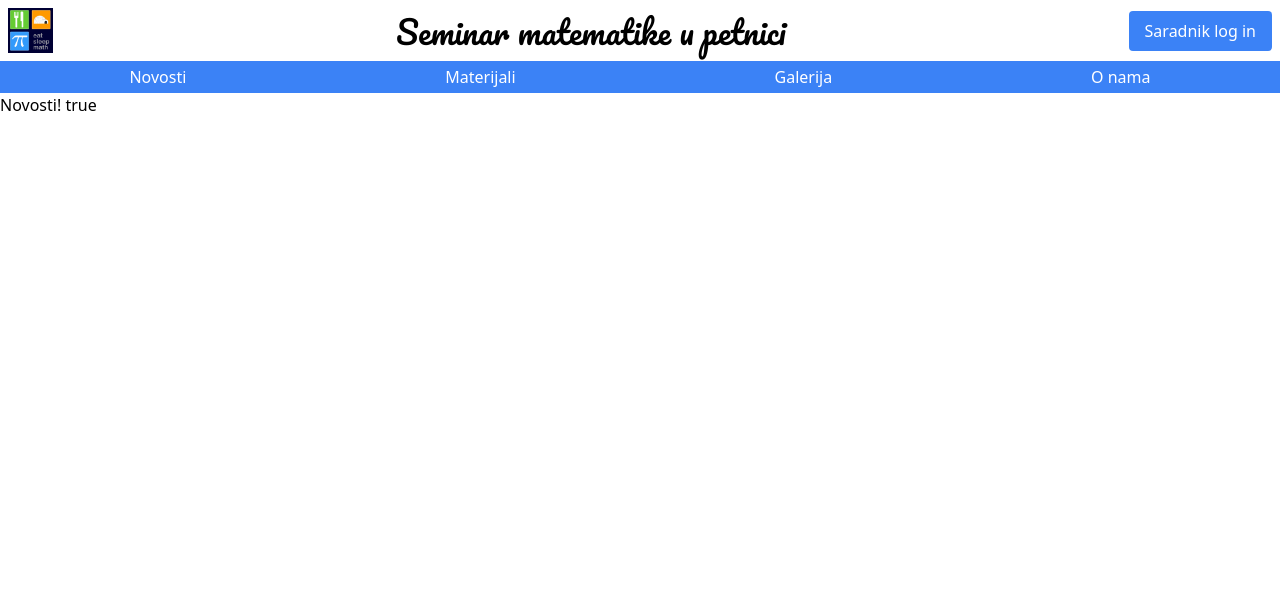
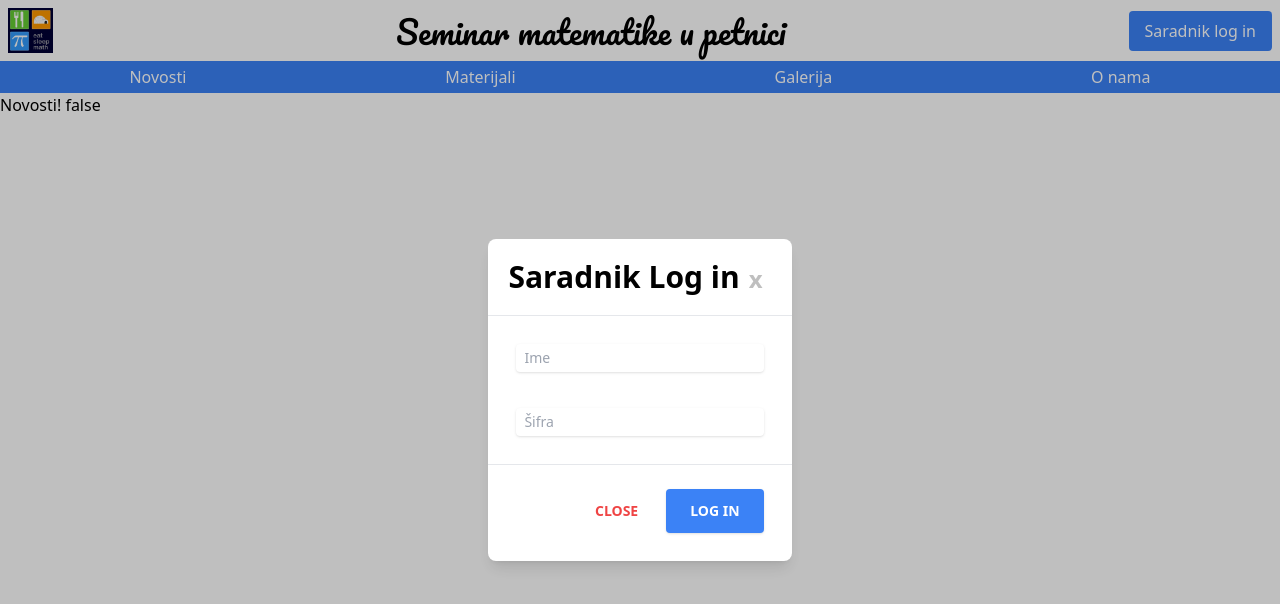
Before and after one commit to Djolest/ispmat, a Next.js app in the folder petmat/: page /novosti in a window 1280 px wide. Both pictures are taken after a click on the button "Saradnik log in". Shown: the top 604 px of the page. Built offline with nearby package versions, Linux system fonts and the light colour scheme.

Commit message:
Napravljena log in forma za Sradnika

```diff
--- /dev/null
+++ b/petmat/app/lib/autho.js
@@ -0,0 +1,4 @@
+export const auth = (props) => {
+    if(props.ime == 'Saradnik' && props.pass == 'Zoooks') return true
+    return false
+}
--- a/petmat/app/ui/title.tsx
+++ b/petmat/app/ui/title.tsx
@@ -2,13 +2,113 @@
 
 import Link from "next/link"
 import Image from "next/image"
-import { useContext } from "react";
+import { useContext, useState } from "react";
 import { isSaradnikContext } from "./../layout";
+import { auth } from "./../lib/autho";
+import { FormEvent } from "react";
 
 
 export default function Title (props:any) {
     //console.log(props);
     const isSaradnik = useContext(isSaradnikContext);
+
+    const [showModal, setShowModal] = useState(false);
+
+    function Modal(){
+        function onSubmit(event: FormEvent<HTMLFormElement>){
+            console.log('onSubmit pozvan!');
+            event.preventDefault();
+            const formData = new FormData(event.currentTarget);
+            //console.log(formData);
+            const name = formData.get('Ime');
+            const pass = formData.get('Sifra');
+            const oce = auth({ime: name, pass: pass});
+            console.log(oce);
+            if(oce){
+                props.setSaradnik(true);
+                alert('Dobrodošli saradniče!');
+                setShowModal(false)
+                return true
+            }else{
+                alert('Pogrešno ime ili šifra');
+                return false;
+            }
+        }
+
+        return (showModal ?
+        <>
+          <div
+            className="justify-center items-center flex overflow-x-hidden overflow-y-auto fixed inset-0 z-50 outline-none focus:outline-none"
+          >
+            <div className="relative w-auto my-6 mx-auto max-w-3xl">
+              {/*content*/}
+              <div className="border-0 rounded-lg shadow-lg relative flex flex-col w-full bg-white outline-none focus:outline-none">
+                {/*header*/}
+                <div className="flex items-start justify-between p-5 border-b border-solid border-blueGray-200 rounded-t">
+                  <h3 className="text-3xl font-semibold">
+                    Saradnik Log in
+                  </h3>
+                  <button
+                    className="p-1 ml-auto bg-transparent border-0 text-black opacity-50 float-right text-3xl leading-none font-semibold outline-none focus:outline-none"
+                    onClick={() => setShowModal(false)}
+                  >
+                    <span className="bg-transparent text-black opacity-50 h-6 w-6 text-2xl block outline-none focus:outline-none">
+                      x
+                    </span>
+                  </button>
+                </div>
+                {/*body*/}
+                <form onSubmit={onSubmit}>
+                    <div className="m-5 p-2">
+                        <input type="text" name="Ime" autoComplete="name" placeholder="Ime" className="px-2 py-1 placeholder-blueGray-300 text-blueGray-600 relative bg-white rounded text-sm shadow outline-none focus:outline-none focus:ring w-full"/>
+                    </div>
+                    <div className="m-5 p-2">
+                        <input type="password" name="Sifra" autoComplete="password" placeholder="Šifra" className="px-2 py-1 placeholder-blueGray-300 text-blueGray-600 relative bg-white rounded text-sm  shadow outline-none focus:outline-none focus:ring w-full"/>
+                    </div>
+
+
+                    {/*footer*/}
+                    <div className="flex items-center justify-end p-6 border-t border-solid border-blueGray-200 rounded-b">
+                        <button
+                        className="text-red-500 background-transparent font-bold uppercase px-6 py-2 text-sm outline-none focus:outline-none mr-1 mb-1 ease-linear transition-all duration-150"
+                        type="button"
+                        onClick={() => setShowModal(false)}
+                        >
+                        Close
+                        </button>
+                        <button
+                        className="bg-blue-500 text-white active:bg-blue-600 font-bold uppercase text-sm px-6 py-3 rounded shadow hover:shadow-lg outline-none focus:outline-none mr-1 mb-1 ease-linear transition-all duration-150"
+                        type="submit"
+                        onClick={() => {}}
+                        >
+                        Log in
+                        </button>
+                    </div>
+                </form>
+              </div>
+            </div>
+          </div>
+          <div className="opacity-25 fixed inset-0 z-40 bg-black"></div>
+        </>
+        : null);
+    }
+
+    function Button(){
+        if(!isSaradnik){
+            return (
+                <button onClick={() => setShowModal(true)} className="rounded bg-blue-500 py-2 px-4 text-white m-2">
+                    Saradnik log in
+                </button>
+            );
+        }else{
+            return (
+                <button onClick={() => props.setSaradnik(false)} className="rounded bg-blue-500 py-2 px-4 text-white m-2">
+                    Saradnik log out
+                </button>
+            );
+        }
+    }
+
     return (
         <div className="flex items-center justify-between">
             <Image
@@ -21,9 +121,8 @@
             <Link href="/">
                 <h1 className="text-[2rem] inline m-2 font-['Pacifico']">Seminar matematike u petnici</h1>
             </Link>
-            <button onClick={() => {props.setSaradnik(!isSaradnik)}} className="rounded bg-blue-500 py-2 px-4 text-white m-2">
-                Saradnik log in
-            </button>
+            <Button />
+            <Modal />
         </div>
     )
 }
--- a/petmat/package.json
+++ b/petmat/package.json
@@ -11,6 +11,7 @@
   "dependencies": {
     "@tanstack/react-query": "^5.27.5",
     "appwrite": "^14.0.0",
+    "clsx": "^2.1.0",
     "next": "14.1.3",
     "next-auth": "^5.0.0-beta.15",
     "prisma": "^5.10.2",
```
Also changed, not shown: 1 other file (tests, documents, lock files or other folders).
